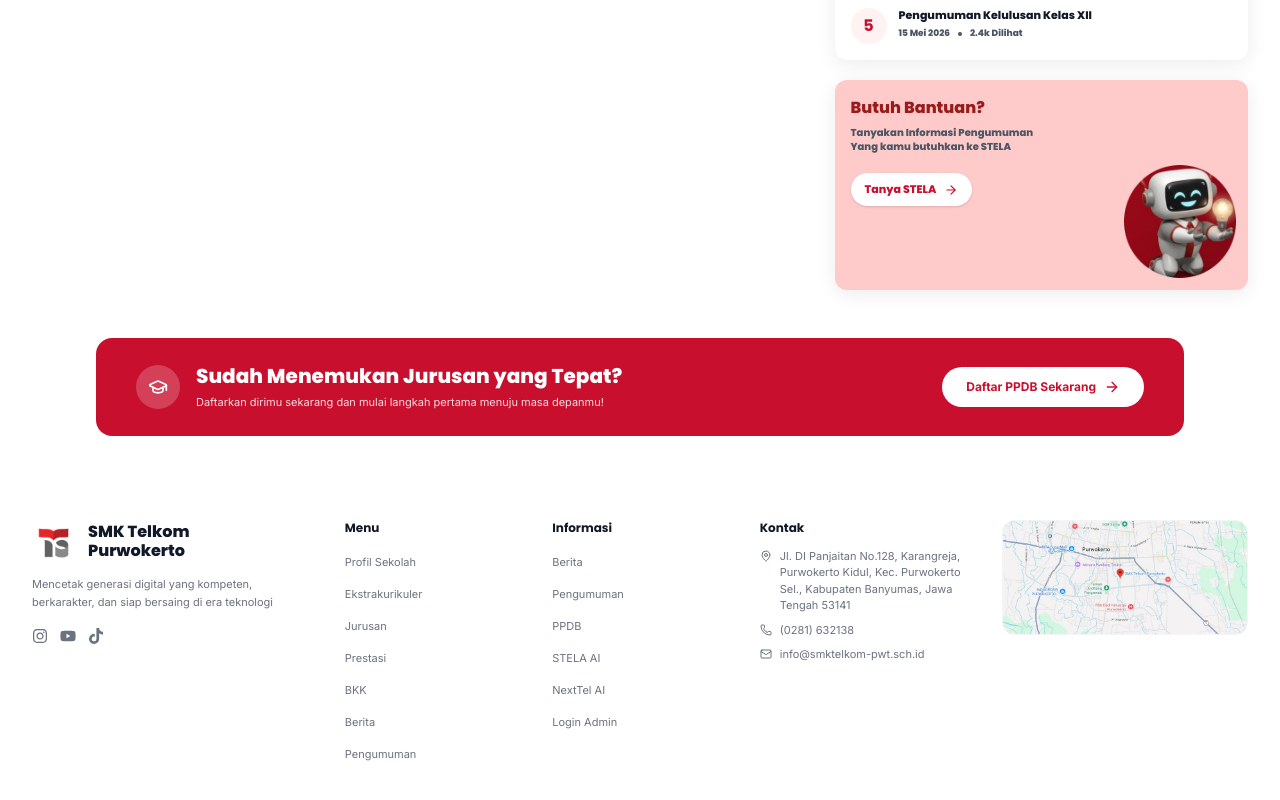
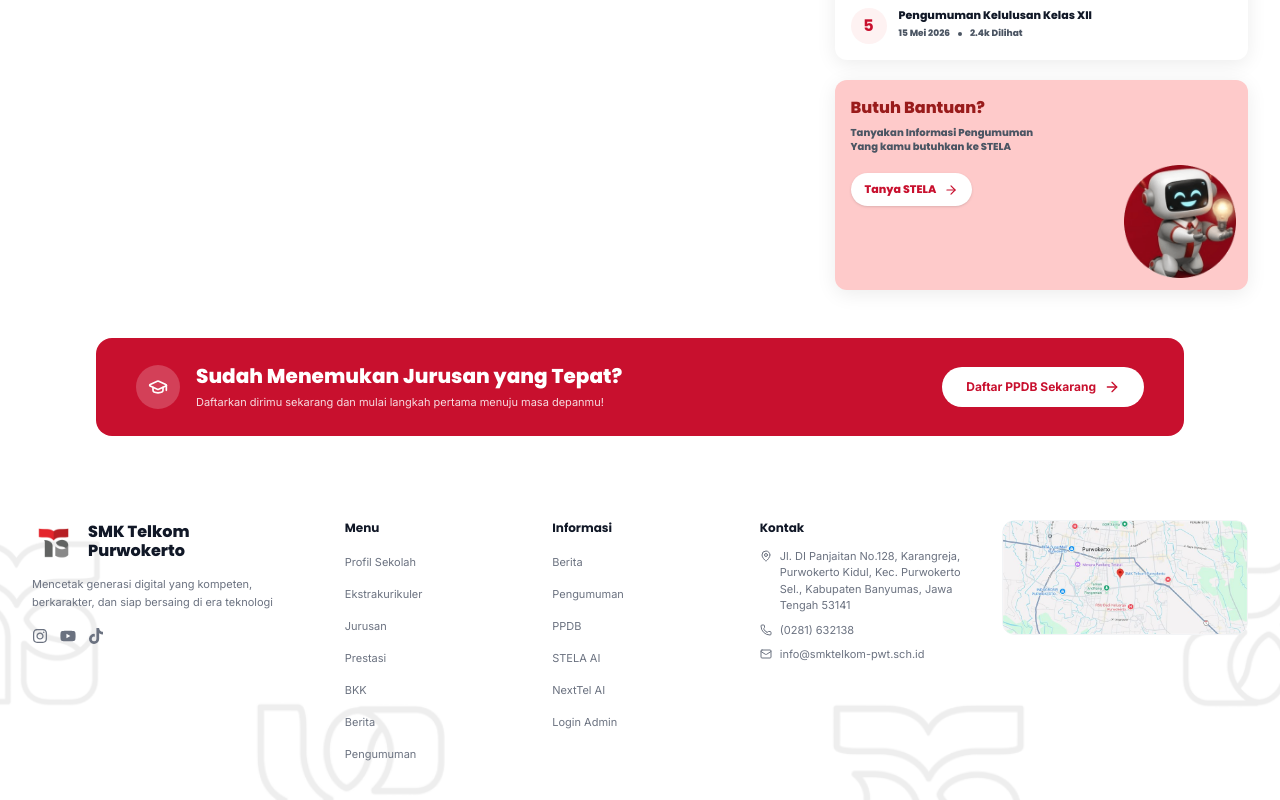
Before and after one commit to KiandrAHD/smk-telkom-purwokerto, a React (Vite) app in the folder frontend/: page /pengumuman in a window 1280 px wide. Shown: the part 1448-2248 px from the top of the page. Built offline with nearby package versions, Linux system fonts and the light colour scheme; no server answers; the database is empty.

Commit message:
feat: tambahkan aksen Telkom pada footer

```diff
--- a/frontend/src/components/Footer.jsx
+++ b/frontend/src/components/Footer.jsx
@@ -3,6 +3,7 @@ import { FaInstagram, FaTiktok, FaYoutube } from 'react-icons/fa';
 import { Link } from 'react-router-dom';
 import Logo from './Logo';
 import { footerData } from '../data/dummyData';
+import telkomAccent from '../assets/landing/telkom-accent.png';
 
 const socialIcons = {
   instagram: FaInstagram,
@@ -29,8 +30,34 @@ const LinkColumn = ({ title, links }) => (
 );
 
 const Footer = () => (
-  <footer className="bg-white py-7 lg:py-9">
-    <div className="max-w-7xl mx-auto px-4 sm:px-6 lg:px-8">
+  <footer className="relative overflow-hidden bg-white py-7 lg:py-9">
+    <div
+      aria-hidden="true"
+      className="pointer-events-none absolute inset-0 select-none overflow-hidden"
+    >
+      <img
+        src={telkomAccent}
+        alt=""
+        className="absolute -left-20 top-3 h-36 w-36 -rotate-90 opacity-50 sm:-left-16 sm:h-44 sm:w-44 lg:-left-24 lg:top-7 lg:h-56 lg:w-56"
+      />
+      <img
+        src={telkomAccent}
+        alt=""
+        className="absolute -right-20 top-3 h-36 w-36 opacity-50 sm:-right-16 sm:h-44 sm:w-44 lg:-right-24 lg:top-7 lg:h-56 lg:w-56"
+      />
+      <img
+        src={telkomAccent}
+        alt=""
+        className="absolute -bottom-28 left-24 hidden h-48 w-48 rotate-180 opacity-50 sm:block lg:-bottom-32 lg:left-56 lg:h-64 lg:w-64"
+      />
+      <img
+        src={telkomAccent}
+        alt=""
+        className="absolute -bottom-28 right-24 hidden h-48 w-48 -rotate-90 opacity-50 sm:block lg:-bottom-32 lg:right-56 lg:h-64 lg:w-64"
+      />
+    </div>
+
+    <div className="relative z-10 mx-auto max-w-7xl px-4 sm:px-6 lg:px-8">
       <div className="grid grid-cols-2 gap-8 lg:grid-cols-[1.6fr_1fr_1fr_1.2fr_1.4fr]">
         {/* Brand */}
         <div className="col-span-2 lg:col-span-1">
```
